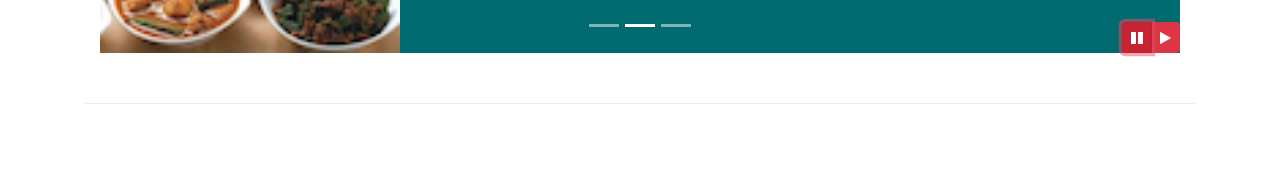
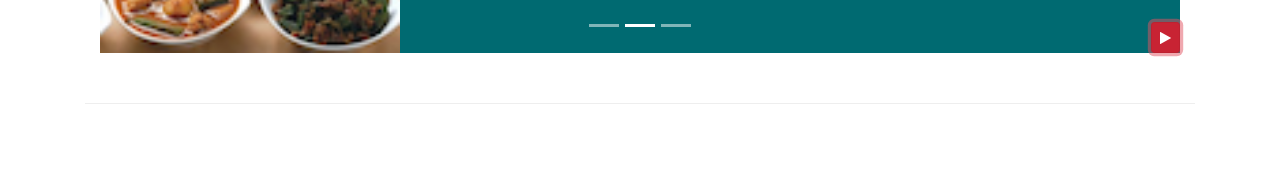
Before and after one commit to DiegoColonV/boostrap-coursera, a website: page index.html in a window 1280 px wide. Both pictures are taken after a click on the button 1137 px from the left and 668 px from the top of the page. Shown: the part 631-800 px from the top of the page. Drawn offline with nearby package versions, Linux system fonts and the light colour scheme.

Commit message:
More bootstrap and jquery

```diff
--- a/index.html
+++ b/index.html
@@ -208,14 +208,9 @@
                     <a class="carousel-control-next" href="#mycarousel" role="button" data-slide="next">
                         <span class="carousel-control-next-icon"></span>
                     </a>
-                    <div class="btn-group" id="carouselButton">
-                        <button class="btn btn-danger btn-sm" id="carousel-pause">
-                            <span class="fa fa-pause"></span>
-                        </button>
-                        <button class="btn btn-danger btn-sm" id="carousel-play">
-                            <span class="fa fa-play"></span>
-                        </button>
-                    </div>
+                    <button class="btn btn-danger btn-sm" id="carouselButton">
+                        <span class="fa fa-pause"></span>
+                    </button>
                 </div>
             </div>
         </div>
@@ -317,11 +312,19 @@
     <script>
         $(document).ready(function(){
             $('#mycarousel').carousel({interval: 2000})
-            $('#carousel-pause').click(function(){
-                $('#mycarousel').carousel('pause')
-            });
-            $('#carousel-play').click(function(){
-                $('#mycarousel').carousel('cycle')
+            $('#carouselButton').click(function(){
+                if ($('#carouselButton').children('span').hasClass('fa-pause')) {
+                    $('#mycarousel').carousel('pause');
+                    $('#carouselButton').children('span').removeClass('fa-pause');
+                    $('#carouselButton').children('span').addClass('fa-play');
+                }
+                else
+                {
+                    $('#mycarousel').carousel('cycle');
+                    $('#carouselButton').children('span').removeClass('fa-play');
+                    $('#carouselButton').children('span').addClass('fa-pause');
+                }
+
             });
         });
     </script>
```
